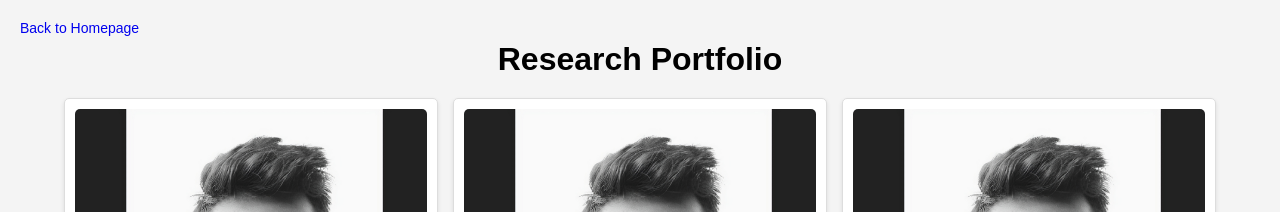
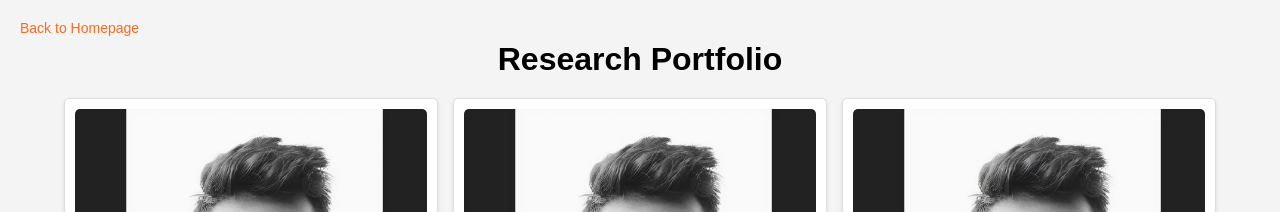
Before and after one commit to hotshott22/portfolio, a Jekyll site: the page one.html, which Jekyll copies as it is, in a window 1280 px wide. Shown: the top 212 px of the page. Built offline with Jekyll 4.4.1, drawn with Linux system fonts in a browser that asks for light colours.

Commit message:
Update one.html

```diff
--- a/one.html
+++ b/one.html
@@ -52,7 +52,7 @@
             position: fixed;
             top: 20px;
             left: 20px;
-            color: ##FF681F;
+            color: #FF681F;
             text-decoration: none;
             font-size: 14px;
         }
```
